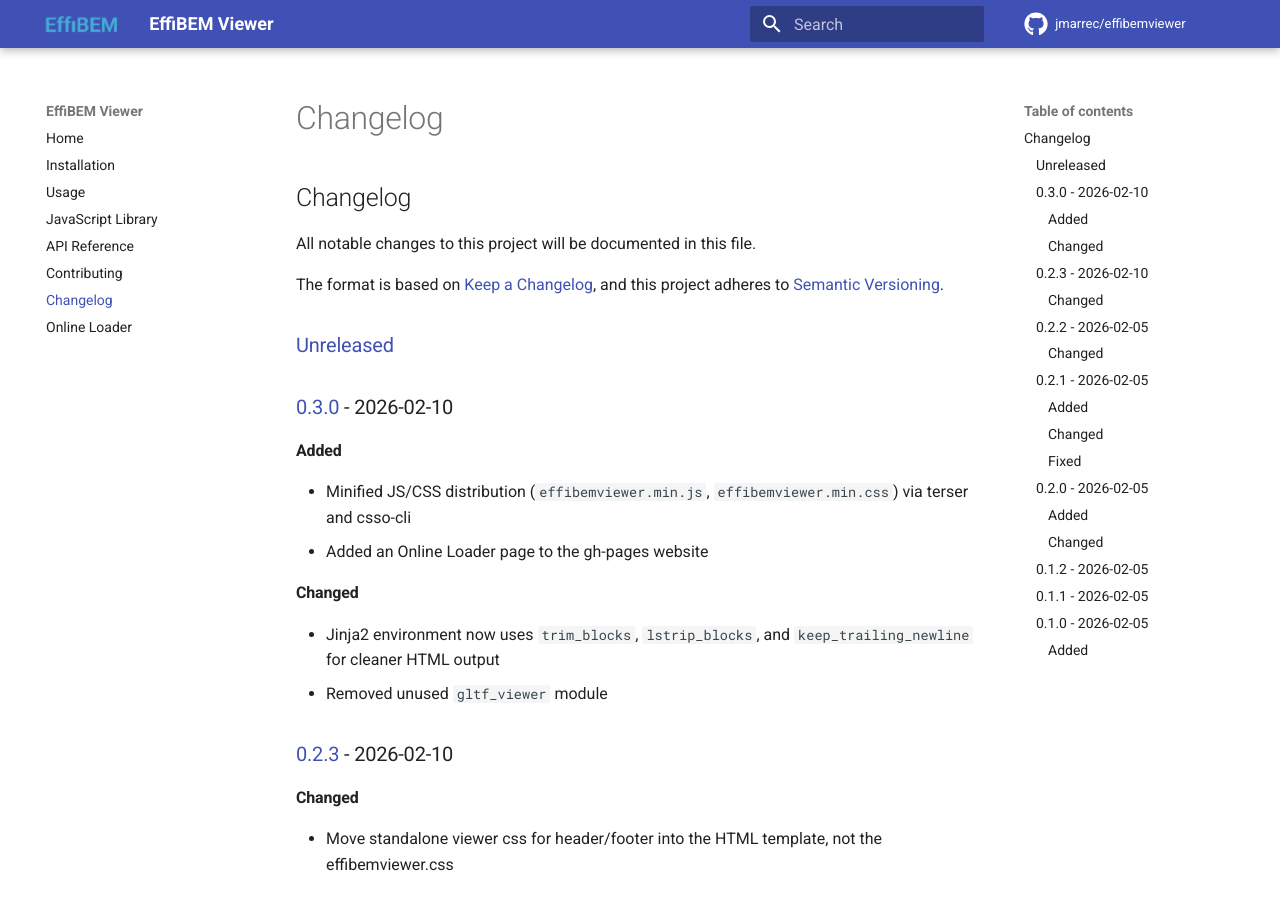
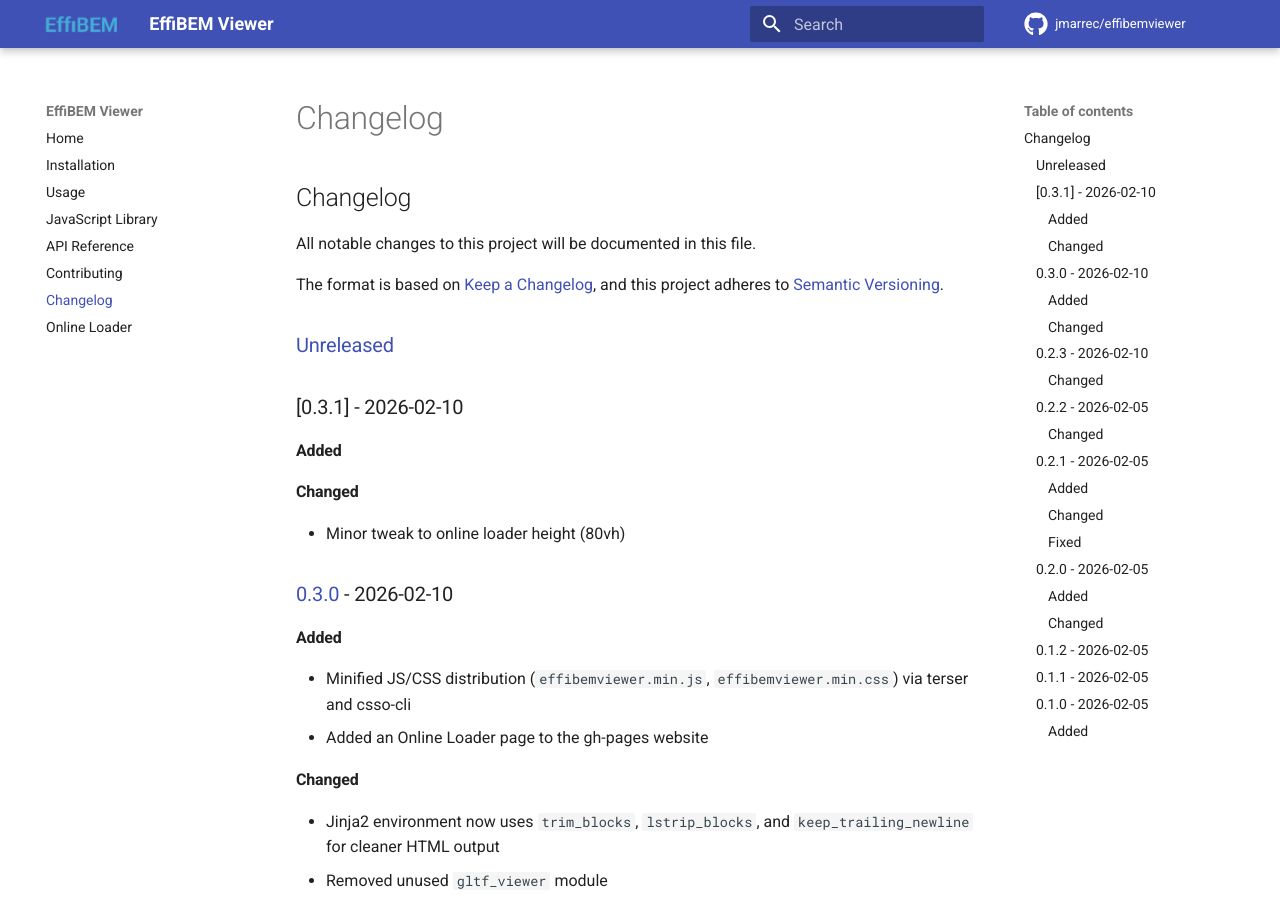
Before and after one commit to jmarrec/effibemviewer, an MkDocs documentation site: the page built from docs/changelog.md, in a window 1280 px wide and 900 px high. Built offline with MkDocs 1.6.1 and Material for MkDocs 9.7.7, drawn with Linux system fonts in a browser that asks for light colours; comment, search, counter and statistics services are not loaded.

Commit message:
Bump version: 0.3.0 → 0.3.1

```diff
--- a/CHANGELOG.md
+++ b/CHANGELOG.md
@@ -6,6 +6,13 @@
 and this project adheres to [Semantic Versioning](https://semver.org/spec/v2.0.0.html).
 
 ## [Unreleased]
+
+## [0.3.1] - 2026-02-10
+
+### Added
+
+### Changed
+- Minor tweak to online loader height (80vh)
 
 ## [0.3.0] - 2026-02-10
 
@@ -78,7 +85,8 @@
 - Back face coloring for orientation detection
 - X, Y, Z axes display
 
-[Unreleased]: https://github.com/jmarrec/effibemviewer/compare/v0.3.0...HEAD
+[Unreleased]: https://github.com/jmarrec/effibemviewer/compare/v0.3.1...HEAD
+[0.3.0]: https://github.com/jmarrec/effibemviewer/compare/v0.3.0...v0.3.1
 [0.3.0]: https://github.com/jmarrec/effibemviewer/compare/v0.2.3...v0.3.0
 [0.2.3]: https://github.com/jmarrec/effibemviewer/compare/v0.2.2...v0.2.3
 [0.2.2]: https://github.com/jmarrec/effibemviewer/compare/v0.2.1...v0.2.2
--- a/effibemviewer/__init__.py
+++ b/effibemviewer/__init__.py
@@ -2,7 +2,7 @@
 
 __author__ = """Julien Marrec"""
 __email__ = 'contact@effibem.com'
-__version__ = '0.3.0'
+__version__ = '0.3.1'
 
 from effibemviewer.gltf import (
     create_example_model,
--- a/pyproject.toml
+++ b/pyproject.toml
@@ -1,6 +1,6 @@
 [tool.poetry]
 name = "effibemviewer"
-version = "0.3.0"
+version = "0.3.1"
 description = "A 3D viewer for OpenStudio building energy models using GLTF and Three.js"
 authors = ["Julien Marrec <contact@effibem.com>"]
 readme = "README.md"
```
Also changed, not shown: docs/javascript.md (+5 -5 lines), docs/online-loader.md (+1 -0 lines), .bumpversion.cfg.
